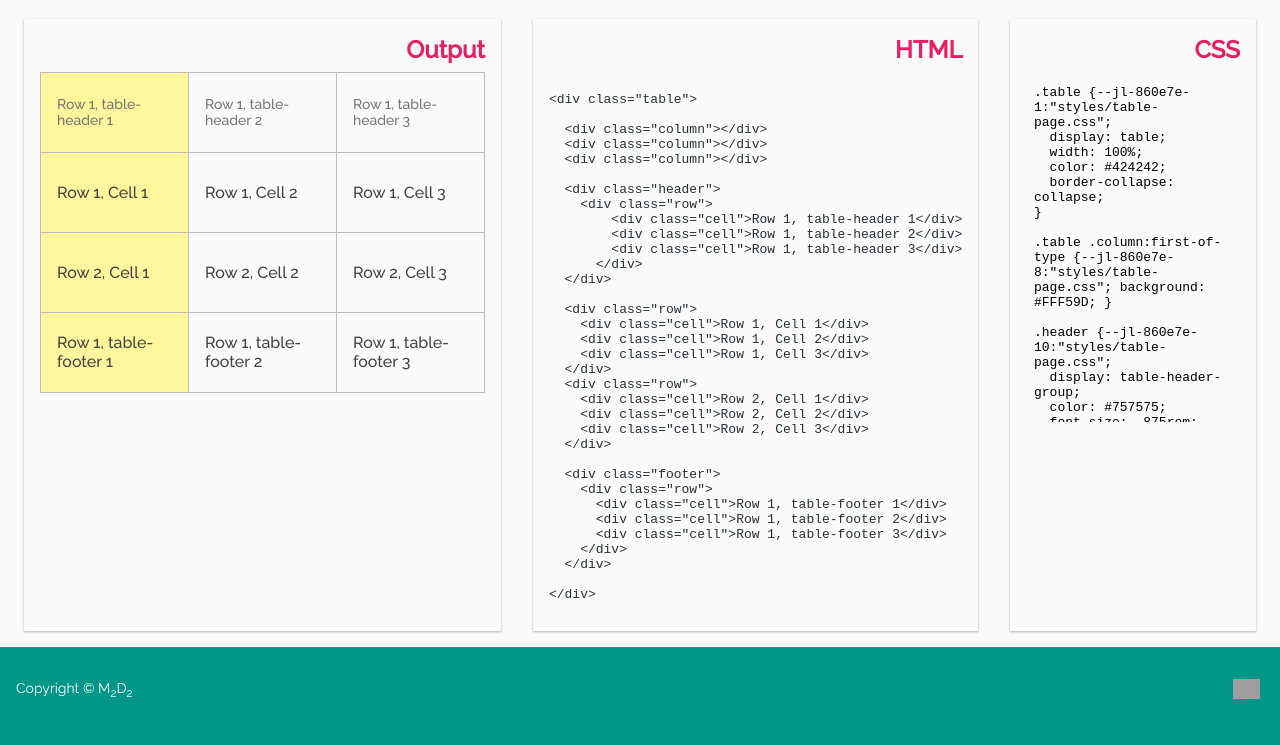
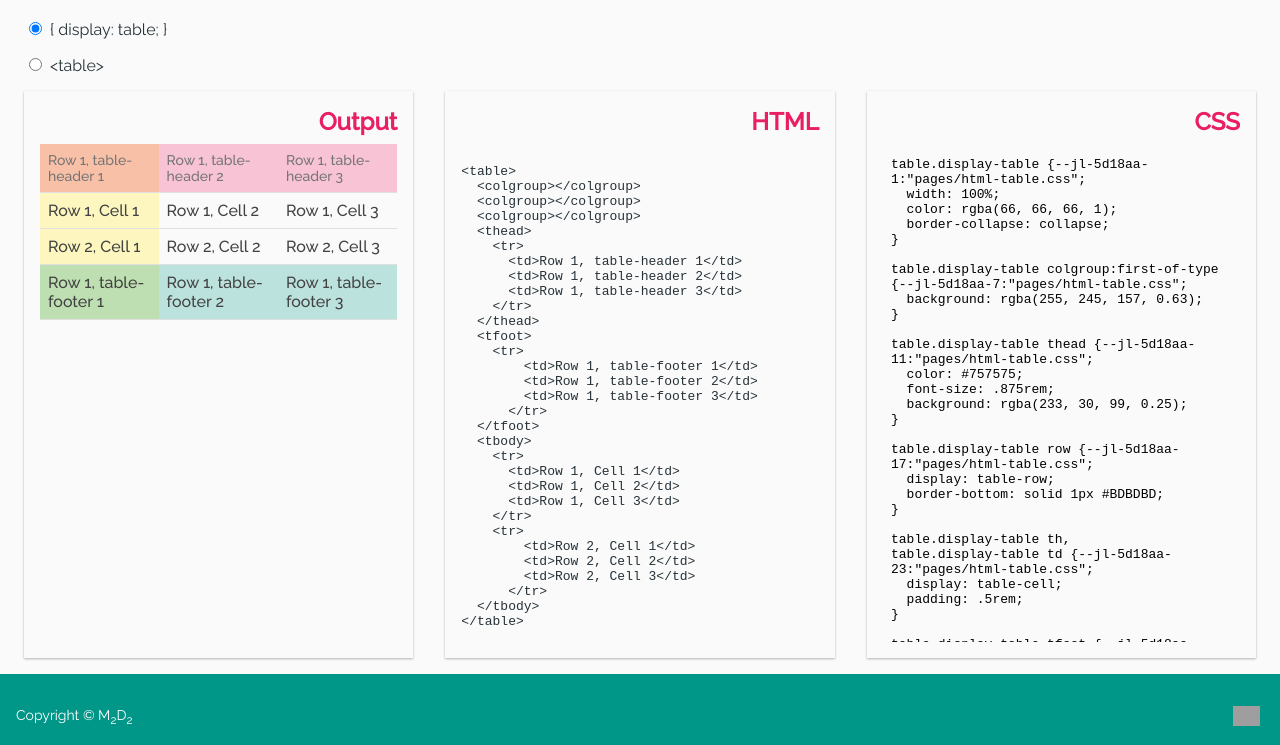
Before and after one commit to martine-dowden/display-what, a website: page pages/table.html in a window 1280 px wide. Shown: the part 129-874 px from the top of the page. Before the commit the page ends 847 px from the top, so only its background shows below. Drawn offline with Linux system fonts and the light colour scheme; grey boxes are pictures that could not be loaded.

Commit message:
display table css vs html

```diff
--- /dev/null
+++ b/pages/css-table.css
@@ -0,0 +1,36 @@
+.display-table {
+  display: table;
+  width: 100%;
+  color: rgba(66, 66, 66, 1);
+  border-collapse: collapse;
+}
+
+.display-table .column:first-of-type {
+  background: rgba(255, 245, 157, 0.63);
+}
+
+.header {
+  display: table-header-group;
+  color: #757575;
+  font-size: .875rem;
+  background: rgba(233, 30, 99, 0.25);
+}
+
+.column {
+  display: table-column-group;
+}
+
+.row {
+  display: table-row;
+  border-bottom: solid 1px #BDBDBD;
+}
+
+.cell {
+  display: table-cell;
+  padding: .5rem;
+}
+
+.footer {
+  display: table-footer-group;
+  background: rgba(0, 150, 136, 0.25);
+}
--- /dev/null
+++ b/pages/html-table.css
@@ -0,0 +1,31 @@
+table.display-table {
+  width: 100%;
+  color: rgba(66, 66, 66, 1);
+  border-collapse: collapse;
+}
+
+table.display-table colgroup:first-of-type {
+  background: rgba(255, 245, 157, 0.63);
+}
+
+table.display-table thead {
+  color: #757575;
+  font-size: .875rem;
+  background: rgba(233, 30, 99, 0.25);
+}
+
+table.display-table row {
+  display: table-row;
+  border-bottom: solid 1px #BDBDBD;
+}
+
+table.display-table th,
+table.display-table td {
+  display: table-cell;
+  padding: .5rem;
+}
+
+table.display-table tfoot {
+  display: table-footer-group;
+  background: rgba(0, 150, 136, 0.25);
+}
--- a/pages/table.html
+++ b/pages/table.html
@@ -9,7 +9,6 @@
 
   <link href="https://fonts.googleapis.com/css?family=Raleway:400,500" rel="stylesheet">
   <link href="../styles.css" type="text/css" rel="stylesheet">
-  <link href="../styles/table-page.css" type="text/css" rel="stylesheet">
   <link rel="icon" type="image/png" href="./favicon.png" />
 
   <meta name="description" content="CSS Display Property Presentation">
@@ -17,7 +16,7 @@
   <meta name="author" content="Martine Dowden">
 </head>
 
-<body>
+<body id="display-table-page">
   <nav>
     <a href="../index.html" title="home" class="home"><img src="../img/home.svg" alt=""></a>
     <a href="./table.html" title="more about display table"><img src="../img/table.svg" alt=""></a>
@@ -25,10 +24,15 @@
 
   <div class="main-content">
     <h1>.css { display: table }</h1>
+    <form>
+        <label class="radio"><input type="radio" name="type" value="css" onchange="toggleTable(value)" checked>{ display: table; }</label>
+      <label class="radio"><input type="radio" name="type" value="html" onchange="toggleTable(value)">&#x3C;table&#x3E;</label>
+    </form>
     <main>
       <section class="example">
         <h2>Output</h2>
-        <div class="table">
+        <div class="css">
+          <div class="display-table">
 
             <div class="column"></div>
             <div class="column"></div>
@@ -60,13 +64,47 @@
                 <div class="cell">Row 1, table-footer 3</div>
               </div>
             </div>
+          </div>
+        </div>
 
+        <div class="html">
+          <table class="display-table">
+            <colgroup></colgroup>
+            <colgroup></colgroup>
+            <colgroup></colgroup>
+            <thead>
+              <tr>
+                <td>Row 1, table-header 1</td>
+                <td>Row 1, table-header 2</td>
+                <td>Row 1, table-header 3</td>
+              </tr>
+            </thead>
+            <tfoot>
+              <tr>
+                  <td>Row 1, table-footer 1</td>
+                  <td>Row 1, table-footer 2</td>
+                  <td>Row 1, table-footer 3</td>
+                </tr>
+            </tfoot>
+            <tbody>
+              <tr>
+                <td>Row 1, Cell 1</td>
+                <td>Row 1, Cell 2</td>
+                <td>Row 1, Cell 3</td>
+              </tr>
+              <tr>
+                  <td>Row 2, Cell 1</td>
+                  <td>Row 2, Cell 2</td>
+                  <td>Row 2, Cell 3</td>
+                </tr>
+            </tbody>
+          </table>
         </div>
       </section>
 
       <section class="code">
         <h2>HTML</h2>
-<pre><code>
+<pre class="css"><code>
 &#x3C;div class=&#x22;table&#x22;&#x3E;
 
   &#x3C;div class=&#x22;column&#x22;&#x3E;&#x3C;/div&#x3E;
@@ -102,11 +140,45 @@
 
 &#x3C;/div&#x3E;
 </code></pre>
+
+<pre class="html"><code>
+&#x3C;table&#x3E;
+  &#x3C;colgroup&#x3E;&#x3C;/colgroup&#x3E;
+  &#x3C;colgroup&#x3E;&#x3C;/colgroup&#x3E;
+  &#x3C;colgroup&#x3E;&#x3C;/colgroup&#x3E;
+  &#x3C;thead&#x3E;
+    &#x3C;tr&#x3E;
+      &#x3C;td&#x3E;Row 1, table-header 1&#x3C;/td&#x3E;
+      &#x3C;td&#x3E;Row 1, table-header 2&#x3C;/td&#x3E;
+      &#x3C;td&#x3E;Row 1, table-header 3&#x3C;/td&#x3E;
+    &#x3C;/tr&#x3E;
+  &#x3C;/thead&#x3E;
+  &#x3C;tfoot&#x3E;
+    &#x3C;tr&#x3E;
+        &#x3C;td&#x3E;Row 1, table-footer 1&#x3C;/td&#x3E;
+        &#x3C;td&#x3E;Row 1, table-footer 2&#x3C;/td&#x3E;
+        &#x3C;td&#x3E;Row 1, table-footer 3&#x3C;/td&#x3E;
+      &#x3C;/tr&#x3E;
+  &#x3C;/tfoot&#x3E;
+  &#x3C;tbody&#x3E;
+    &#x3C;tr&#x3E;
+      &#x3C;td&#x3E;Row 1, Cell 1&#x3C;/td&#x3E;
+      &#x3C;td&#x3E;Row 1, Cell 2&#x3C;/td&#x3E;
+      &#x3C;td&#x3E;Row 1, Cell 3&#x3C;/td&#x3E;
+    &#x3C;/tr&#x3E;
+    &#x3C;tr&#x3E;
+        &#x3C;td&#x3E;Row 2, Cell 1&#x3C;/td&#x3E;
+        &#x3C;td&#x3E;Row 2, Cell 2&#x3C;/td&#x3E;
+        &#x3C;td&#x3E;Row 2, Cell 3&#x3C;/td&#x3E;
+      &#x3C;/tr&#x3E;
+  &#x3C;/tbody&#x3E;
+&#x3C;/table&#x3E;
+</code></pre>
       </section>
 
       <section class="code">
         <h2>CSS</h2>
-        <iframe id="iframe" src="../styles/table-page.css"></iframe>
+        <iframe id="iframe" src=""></iframe>
       </section>
 
     </main>
@@ -115,7 +187,7 @@
     <span>Copyright &copy; M<sub>2</sub>D<sub>2</sub></span>
     <a rel="license" href="http://creativecommons.org/licenses/by-nc-sa/4.0/"><img alt="Creative Commons License" style="border-width:0" src="https://i.creativecommons.org/l/by-nc-sa/4.0/80x15.png" /></a>
   </footer>
-
+  <script src="./table.js"></script>
 </body>
 
 </html>
--- /dev/null
+++ b/pages/table.js
@@ -0,0 +1,45 @@
+
+window.onload = function () {
+
+  "use strict";
+  console.log('loaded');
+
+  var html = Array.from(document.getElementsByClassName('html'));
+  var css = Array.from(document.getElementsByClassName('css'));
+  var iframe = document.getElementById('iframe');
+  showHtml();
+
+  window.toggleTable = function(val) {
+    console.log(html);
+    console.log(val);
+    switch(val) {
+      case 'css':
+        showCss();
+      break;
+      case 'html':
+        showHtml();
+      break;
+    }
+  }
+
+  function showCss () {
+    html.forEach(function(element) {
+      element.classList.add("hidden");
+    });
+    css.forEach(function(element) {
+      element.classList.remove("hidden");
+    })
+    iframe.src = './css-table.css';
+  }
+
+  function showHtml () {
+    html.forEach(function(element) {
+      element.classList.remove("hidden");
+    });
+    css.forEach(function(element) {
+      element.classList.add("hidden");
+    })
+    iframe.src = './html-table.css';
+  }
+
+}
--- a/styles.css
+++ b/styles.css
@@ -11,6 +11,10 @@
 @import url('./styles/run-in.css');
 @import url('./styles/flow-root.css');
 @import url('./styles/contents.css');
+
+/* Pages */
+@import url('./pages/css-table.css');
+@import url('./pages/html-table.css');
 
 /* Basic Setup */
 
@@ -38,6 +42,9 @@ h3 {
   padding: 0 .05rem 0 0;
   display: inline;
 }
+
+.hidden { display: none; }
+
 h3 svg { height: 1rem; }
 p {
   display: none;
@@ -67,6 +74,12 @@ label {
   display: block;
   margin: 0 0 1rem .5rem;
 }
+
+.radio input {
+  margin-right: .5rem;
+  line-height: normal;
+}
+
 select {
   color: #263238;
   font-size: 1rem;
@@ -164,6 +177,20 @@ footer {
     flex: 33% 0 1;
     margin: 0 1rem;
   }
+  main section:last-of-type {
+    display: flex;
+    flex-direction: column;
+  }
+  main section:last-of-type iframe {
+    flex-grow: 1;
+  }
+  #display-table-page section.example,
+  #display-table-page section.code {
+    width: 33%;
+    flex-basis: 33%;
+    flex-grow: 0;
+    overflow-x: auto;
+  }
   footer {
     display: flex;
     justify-content: space-between;
--- a/styles/table-page.css
+++ /dev/null
@@ -1,21 +0,0 @@
-.table {
-  display: table;
-  width: 100%;
-  color: #424242;
-  border-collapse: collapse;
-}
-
-.table .column:first-of-type { background: #FFF59D; }
-
-.header {
-  display: table-header-group;
-  color: #757575;
-  font-size: .875rem;
-}
-.column { display: table-column-group; }
-.row { display: table-row; }
-.cell {
-  display: table-cell;
-  border: solid 1px #BDBDBD;
-}
-.footer { display: table-footer-group }
```
Also changed, not shown: index.html (+0 -7 lines). Lines whose indentation alone changed are shown as unchanged.
